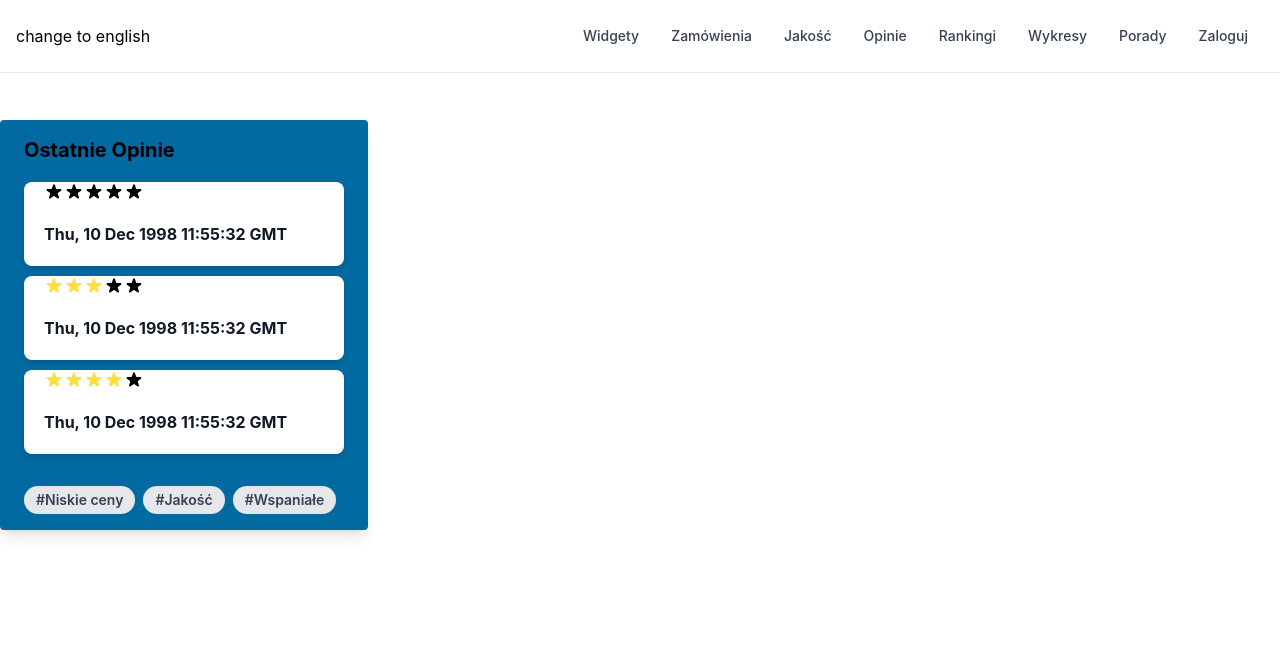
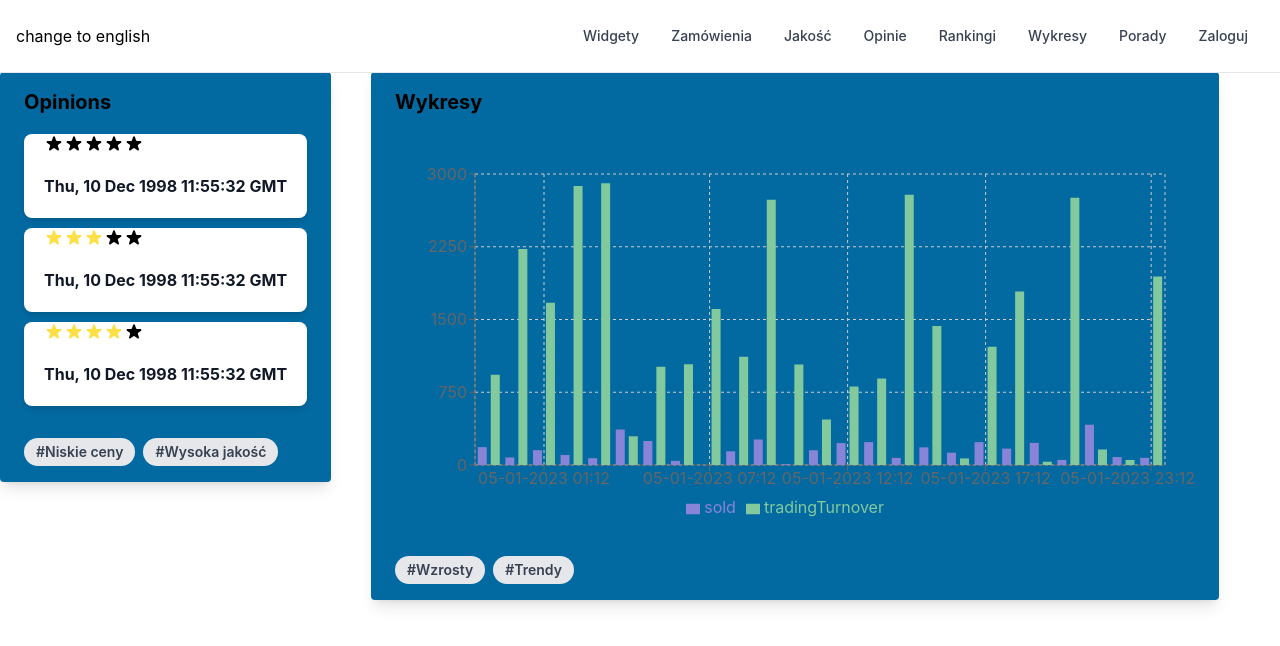
Before and after one commit to adas77/panel, a React (Create React App) app: page /widgets in a window 1280 px wide. Shown: the top 646 px of the page. Built offline with nearby package versions, Linux system fonts and the light colour scheme.

Commit message:
chart widget

```diff
--- /dev/null
+++ b/src/components/atoms/Chart.tsx
@@ -0,0 +1,95 @@
+import {
+    Bar,
+    BarChart,
+    CartesianGrid,
+    Legend,
+    Line,
+    LineChart,
+    Tooltip,
+    XAxis,
+    YAxis
+} from "recharts";
+import useChart from '../../hooks/useChart';
+import { useEffect } from "react";
+import { ChartData } from "../../types/ChartType";
+
+type Props = {
+    linear?: boolean,
+    data: ChartData[],
+    w: number,
+    h: number,
+    // data: ChartData[]
+}
+
+const Chart = (props: Props) => {
+    // const { data, linear, changeDay, changeWeek, switchShowSecondChart, switchInTime, showSecondChart } = useChart()
+    const top: number = 50
+    const right: number = 30
+    const left: number = 20
+    const bottom: number = 5
+    // const chartType = props.doSwitchInTime || props.linear
+
+    //     useEffect(() => {
+    //         props.doSwitchInTime && switchInTime(3000)
+    //         return () => {
+    //         }
+    //     }, [data, linear])
+
+
+    return (
+        <>
+
+            {props.linear ?
+                <LineChart
+                    width={props.w}
+                    height={props.h}
+                    data={props.data}
+                    margin={{
+                        top: top,
+                        right: right,
+                        left: left,
+                        bottom: bottom
+                    }}
+                >
+                    <CartesianGrid strokeDasharray="3 3" />
+                    <XAxis dataKey="name" />
+                    <YAxis />
+                    <Tooltip />
+                    <Legend />
+                    <Line
+                        type="monotone"
+                        dataKey="sold"
+                        stroke="#8884d8"
+                        activeDot={{ r: 8 }}
+                    />
+
+                </LineChart>
+                :
+                <BarChart
+                    width={props.w}
+                    height={props.h}
+                    data={props.data}
+                    margin={{
+                        top: top,
+                        right: right,
+                        left: left,
+                        bottom: bottom
+                    }}
+                >
+                    <CartesianGrid strokeDasharray="3 3" />
+                    <XAxis dataKey="name" />
+                    <YAxis />
+                    <Tooltip />
+                    <Legend />
+                    <Bar dataKey="sold" fill="#8884d8" />
+                    <Bar dataKey="tradingTurnover" fill="#82ca9d" />
+                </BarChart>
+            }
+            {/* {showSecondChart && <Line type="monotone" dataKey="tradingTurnover" stroke="#82ca9d" />} */}
+            {/* {data.map((d) => <p key={d.date.getTime()}>{d.date.toISOString().slice(0, 10)}</p>)} */}
+        </>
+
+    )
+}
+
+export default Chart
--- /dev/null
+++ b/src/components/atoms/Widget.tsx
@@ -0,0 +1,34 @@
+import { ReactNode, useEffect } from 'react'
+import useOpinons from '../../hooks/useOpinons'
+import Opinion from '../molecules/Opinion'
+import React from 'react'
+
+type Props = {
+    childComponent: ReactNode
+    href: string
+    title: string
+    tags: string[]
+}
+
+const Widget = (props: Props) => {
+    return (
+        <a href={props.href}>
+            {/* <div className="max-w-sm rounded overflow-hidden shadow-lg bg-sky-700"> */}
+            <div className="rounded overflow-hidden shadow-lg bg-sky-700">
+                <div className="px-6 py-4">
+                    <div className="font-bold text-xl mb-2 dark:text-white">{props.title}</div>
+                    <div className='columns-1'>
+                        {props.childComponent}
+                    </div>
+                </div>
+                <div className="px-6 pt-4 pb-2">
+                    {props.tags.map((t) =>
+                        <span key={t} className="inline-block bg-gray-200 rounded-full px-3 py-1 text-sm font-semibold text-gray-700 mr-2 mb-2 dark:bg-gray-800 dark:text-white">#{t}</span>
+                    )}
+                </div>
+            </div>
+        </a>
+    )
+}
+
+export default Widget
--- a/src/components/organisms/Charts.tsx
+++ b/src/components/organisms/Charts.tsx
@@ -1,18 +1,17 @@
-import React from 'react'
+import useChart from '../../hooks/useChart'
+import Button from '../atoms/Button'
+import Chart from '../atoms/Chart'
 import Navigation from '../molecules/Navigation'
-import Button from '../atoms/Button'
-import useChart from '../../hooks/useChart'
-import ChartLine from '../atoms/ChartLine'
-import ChartBar from '../atoms/ChartBar'
 
 
 const Charts = () => {
-    const { switchChartType, linear } = useChart()
+    const { data, switchChartType, linear } = useChart()
     return (
         <>
             <Navigation />
             <Button variant='outline' onClick={e => switchChartType()}>{linear ? 'Słupkowy' : 'Liniowy'}</Button>
-            {linear ? <ChartLine /> : <ChartBar />}
+            {/* {linear ? <ChartLine /> : <ChartBar />} */}
+            {linear ? <Chart linear w={1200} h={600} data={data} /> : <Chart w={1200} h={600} data={data} />}
         </>
     )
 }
--- /dev/null
+++ b/src/components/organisms/WidgetChart.tsx
@@ -0,0 +1,36 @@
+import { ReactNode, useEffect } from 'react'
+// import { ChartLine }
+import Widget from '../atoms/Widget'
+import Chart from '../atoms/Chart'
+import useChart from '../../hooks/useChart'
+
+type Props = {
+    childComponent?: ReactNode
+    switchTimeMillis?: number
+}
+
+const WidgetChart = (props: Props) => {
+    const { data, linear, switchChartType } = useChart()
+    const linearChart = <Chart linear={true} w={800} h={400} data={data} />
+    const barChart = <Chart linear={false} w={800} h={400} data={data} />
+    const SWITCH_TIME_MILLIS = props.switchTimeMillis || 3000
+
+    useEffect(() => {
+        const timer = setTimeout(() => {
+            switchChartType()
+        }, SWITCH_TIME_MILLIS);
+        return () => clearTimeout(timer);
+    }, [linear]);
+
+    return (
+        <>
+            {linear ?
+                <Widget childComponent={linearChart} href={'/charts'} title={'Wykresy'} tags={["Wzrosty", "Trendy"]} />
+                :
+                <Widget childComponent={barChart} href={'/charts'} title={'Wykresy'} tags={["Wzrosty", "Trendy"]} />
+            }
+        </>
+    )
+}
+
+export default WidgetChart
--- a/src/components/organisms/WidgetOpinions.tsx
+++ b/src/components/organisms/WidgetOpinions.tsx
@@ -1,8 +1,14 @@
-import { useEffect } from 'react'
+import { ReactNode, useEffect } from 'react'
 import useOpinons from '../../hooks/useOpinons'
 import Opinion from '../molecules/Opinion'
+import ChartLine from '../atoms/ChartLine'
+import Widget from '../atoms/Widget'
 
-const WidgetOpinions = () => {
+type Props = {
+    childComponent?: ReactNode
+}
+
+const WidgetOpinions = (props: Props) => {
     const { getOpinions, opinionFetchState } = useOpinons()
 
     useEffect(() => {
@@ -11,24 +17,10 @@ const WidgetOpinions = () => {
         }
     }, [])
 
+    const opininons = opinionFetchState.map((o, i) => <Opinion key={i} widget src={o.src} alt={o.alt} rate={o.rate} name={o.name} surname={o.surname} date={o.date} description={o.description} />)
+
     return (
-        <a href="/opinions">
-            <div className="max-w-sm rounded overflow-hidden shadow-lg bg-sky-700">
-                <div className="px-6 py-4">
-                    <div className="font-bold text-xl mb-2 dark:text-white">Ostatnie Opinie</div>
-                    <div className='columns-1'>
-                        {opinionFetchState.map((o, i) => <Opinion key={i} widget src={o.src} alt={o.alt} rate={o.rate} name={o.name} surname={o.surname} date={o.date} description={o.description} />)}
-                    </div>
-                </div>
-                <div className="px-6 pt-4 pb-2">
-                    <span className="inline-block bg-gray-200 rounded-full px-3 py-1 text-sm font-semibold text-gray-700 mr-2 mb-2 dark:bg-gray-800 dark:text-white">#Niskie ceny</span>
-                    <span className="inline-block bg-gray-200 rounded-full px-3 py-1 text-sm font-semibold text-gray-700 mr-2 mb-2 dark:bg-gray-800 dark:text-white">#Jakość</span>
-                    <span className="inline-block bg-gray-200 rounded-full px-3 py-1 text-sm font-semibold text-gray-700 mr-2 mb-2 dark:bg-gray-800 dark:text-white">#Wspaniałe</span>
-                </div>
-            </div>
-        </a>
-
-
+        <Widget childComponent={opininons} href={'/opinions'} title={'Opinions'} tags={["Niskie ceny", "Wysoka jakość"]} />
     )
 }
 
--- a/src/components/organisms/Widgets.tsx
+++ b/src/components/organisms/Widgets.tsx
@@ -1,17 +1,20 @@
-import React from 'react'
+import { useEffect } from 'react'
 import Navigation from '../molecules/Navigation'
+import WidgetChart from './WidgetChart'
 import WidgetOpinions from './WidgetOpinions'
+import useChart from '../../hooks/useChart'
 
 type Props = {}
 
 const Widgets = (props: Props) => {
+
+
     return (
         <>
             <Navigation />
-            <br />
-            <br />
             <div className='container flex flex-wrap gap-10'>
                 <WidgetOpinions />
+                <WidgetChart />
             </div>
         </>
     )
--- a/src/hooks/useChart.ts
+++ b/src/hooks/useChart.ts
@@ -1,4 +1,4 @@
-import { useState } from 'react'
+import { useEffect, useState } from 'react'
 import { fetchChartData } from '../data/chartDates'
 import { ChartData, ChartViewType } from '../types/ChartType'
 
@@ -10,6 +10,21 @@ const useChart = () => {
     const [chartView, setChartView] = useState<ChartViewType>(ChartViewType.DAY)
     const [showSecondChart, setShowSecondChart] = useState(false)
     const [linear, setLinear] = useState(true)
+    const [rerenderInTime, setRerenderInTime] = useState<number>(-1)
+
+    useEffect(() => {
+        changeDay()
+
+        return () => {
+        }
+    }, [])
+
+    useEffect(() => {
+        const timer = setTimeout(() => {
+            rerenderInTime > 0 && setLinear(!linear)
+        }, rerenderInTime);
+        return () => clearTimeout(timer);
+    }, [linear]);
 
     const switchShowSecondChart = () => {
         setShowSecondChart(!showSecondChart)
@@ -17,6 +32,11 @@ const useChart = () => {
 
     const switchChartType = () => {
         setLinear(!linear)
+    }
+
+    const switchInTime = (millis: number) => {
+        setRerenderInTime(millis)
+
     }
 
     const changeDay = () => {
@@ -60,7 +80,7 @@ const useChart = () => {
         setChartView(ChartViewType.WEEK)
     }
 
-    return { data, chartView, changeDay, changeWeek, switchShowSecondChart, switchChartType, linear, showSecondChart }
+    return { data, chartView, changeDay, changeWeek, switchShowSecondChart, switchChartType, switchInTime, linear, showSecondChart }
 }
 
 export default useChart
```
